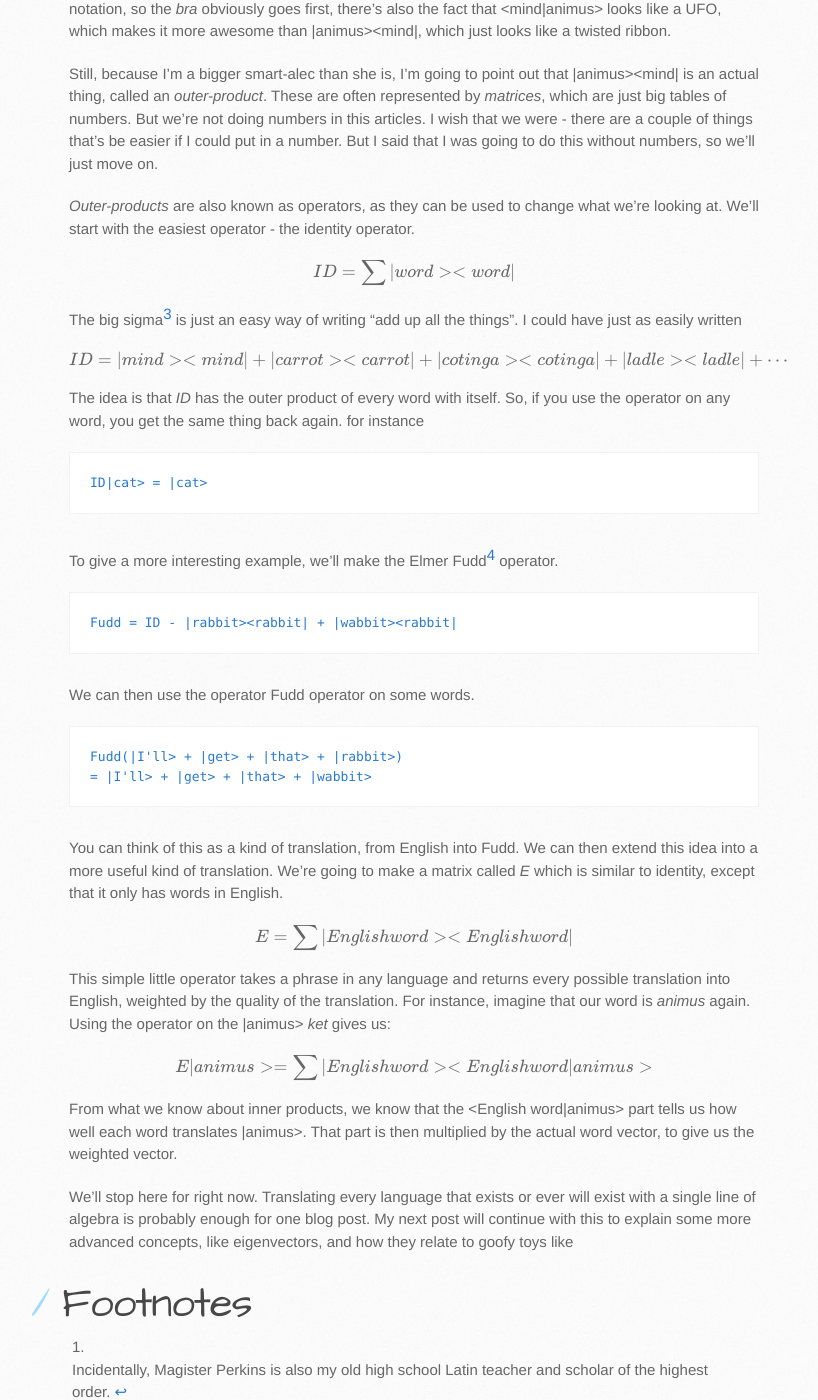
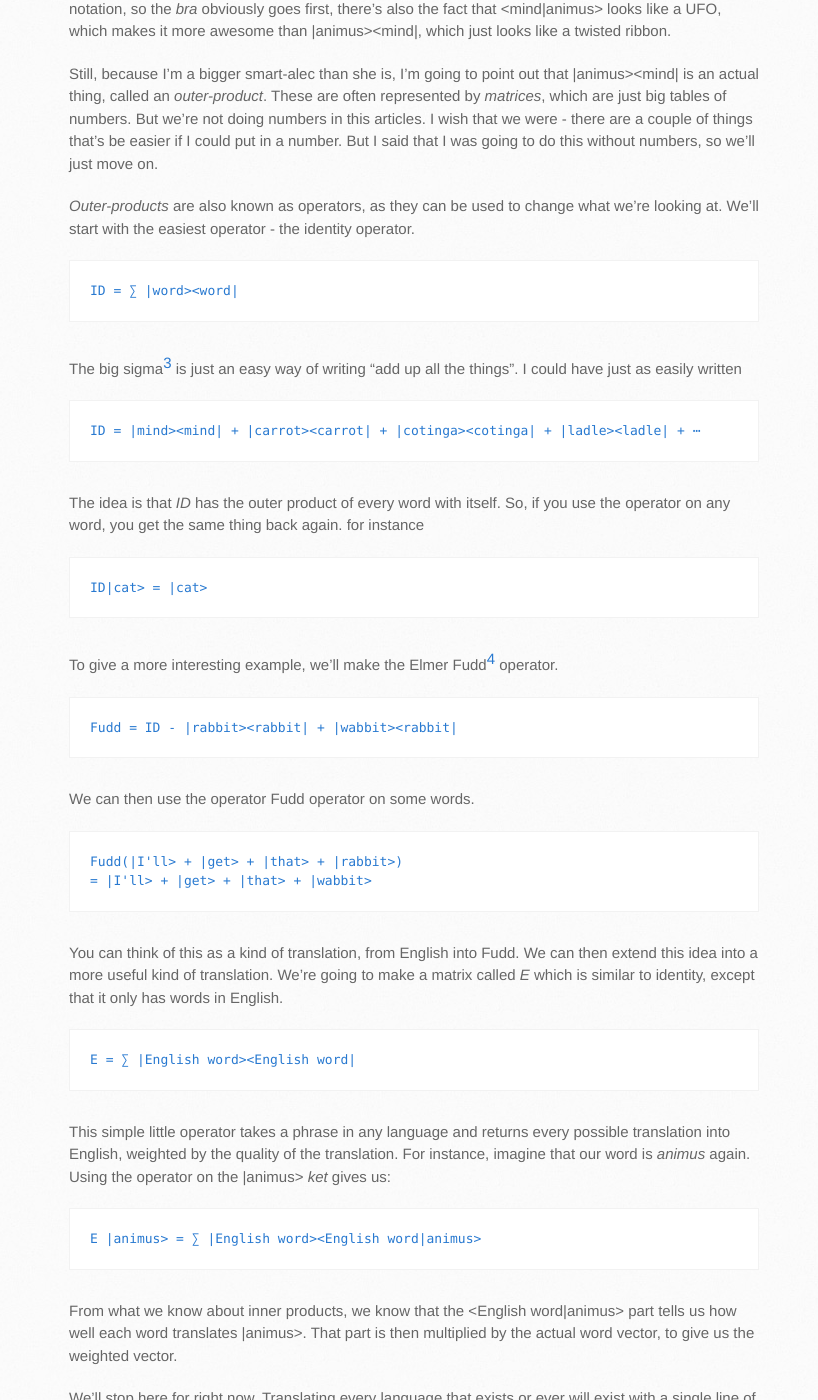
Before and after one commit to rprospero/rprospero.github.io, a Jekyll site: the page built from _posts/2014-08-09-vectors-for-linguists.md, in a window 1280 px wide and 1400 px high, scrolled down 1741 px. Shown: the whole window, without its empty margins (101-919 px from the left). Built offline with Jekyll 4.4.1, drawn with Linux system fonts in a browser that asks for light colours; formulas are drawn with MathJax 3.

Commit message:
Change math to unicode
Mathjax doesn't seem to like bra-key notation

```diff
--- a/_posts/2014-08-09-vectors-for-linguists.md
+++ b/_posts/2014-08-09-vectors-for-linguists.md
@@ -106,11 +106,16 @@ so we'll just move on.
  change what we're looking at.  We'll start with the easiest
  operator - the identity operator.
 
-$$ID = \sum |word><word|$$
+~~~
+ID = ∑ |word><word|
+~~~
 
-The big sigma[^3] is just an easy way of writing "add up all the things".  I could have just as easily written
+The big sigma[^3] is just an easy way of writing "add up all the
+things".  I could have just as easily written
 
-$$ID = |mind><mind| + |carrot><carrot| + |cotinga><cotinga| + |ladle><ladle| + \cdots$$
+~~~
+ID = |mind><mind| + |carrot><carrot| + |cotinga><cotinga| + |ladle><ladle| + ⋯
+~~~
 
 The idea is that *ID* has the outer product of every word with
 itself. So, if you use the operator on any word, you get the same
@@ -138,14 +143,18 @@ Fudd.  We can then extend this idea into a more useful kind of
 translation.  We're going to make a matrix called *E* which is similar
 to identity, except that it only has words in English.
 
-$$E = \sum |English word><English word|$$
+~~~
+E = ∑ |English word><English word|
+~~~
 
 This simple little operator takes a phrase in any language and returns
 every possible translation into English, weighted by the quality of
 the translation.  For instance, imagine that our word is *animus*
 again. Using the operator on the |animus> *ket* gives us:
 
-$$E |animus> = \sum |English word><English word|animus>$$
+~~~
+E |animus> = ∑ |English word><English word|animus>
+~~~
 
 From what we know about inner products, we know that the <English
 word|animus> part tells us how well each word translates |animus>.
```
